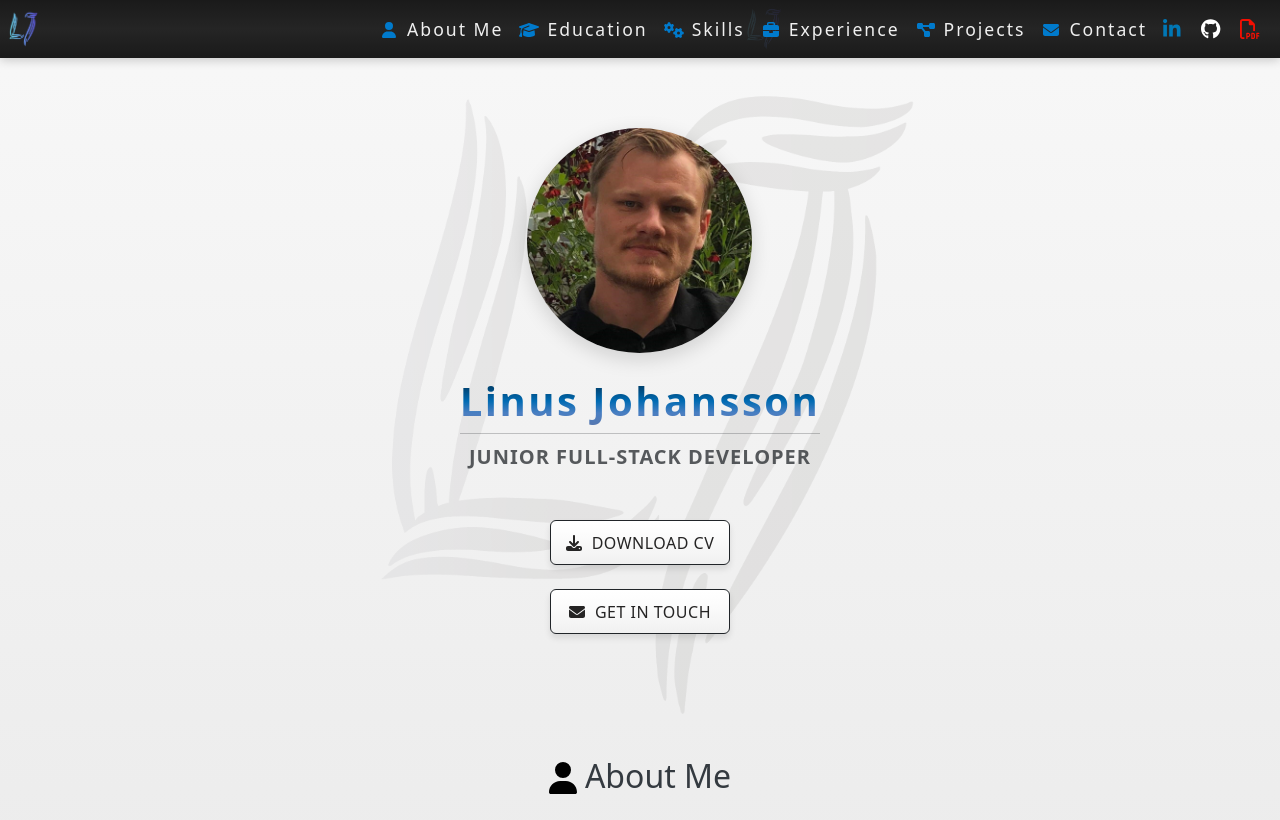
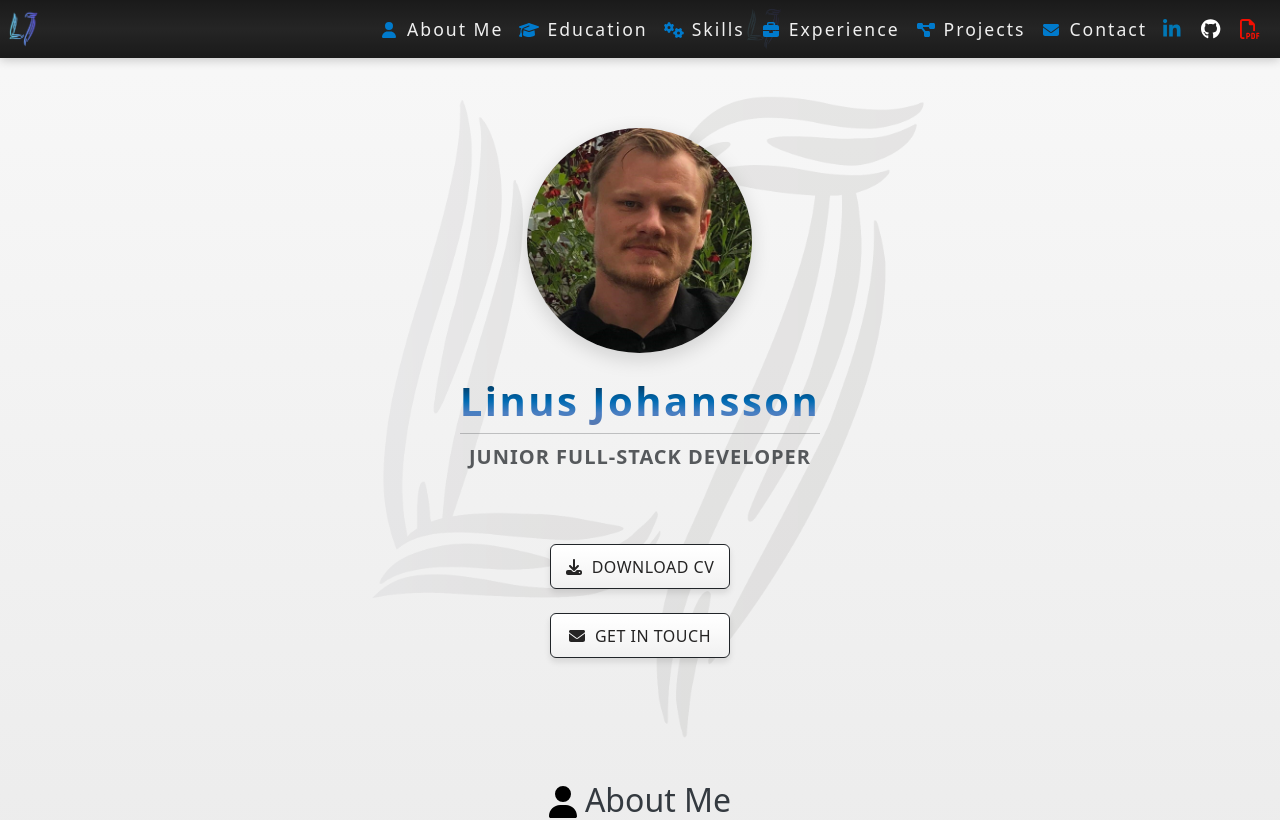
Before and after one commit to j0hanz/j0hanz-portfolio, a React (Create React App) app: page / in a window 1280 px wide. Shown: the top 820 px of the page. Built offline with nearby package versions, Linux system fonts and the light colour scheme.

Commit message:
Improve button styling and layout structure in Hero component

```diff
--- a/src/components/Hero.js
+++ b/src/components/Hero.js
@@ -48,7 +48,7 @@ const Hero = () => {
                 onClick={handleModalOpen}
                 variant="outline-dark"
                 disabled={loading}
-                className={`d-flex align-items-center mb-4 ${appStyles.customButtonLight}`}
+                className={`d-flex align-items-center my-4 ${appStyles.customButtonLight}`}
               >
                 {loading ? (
                   <Spinner
```
